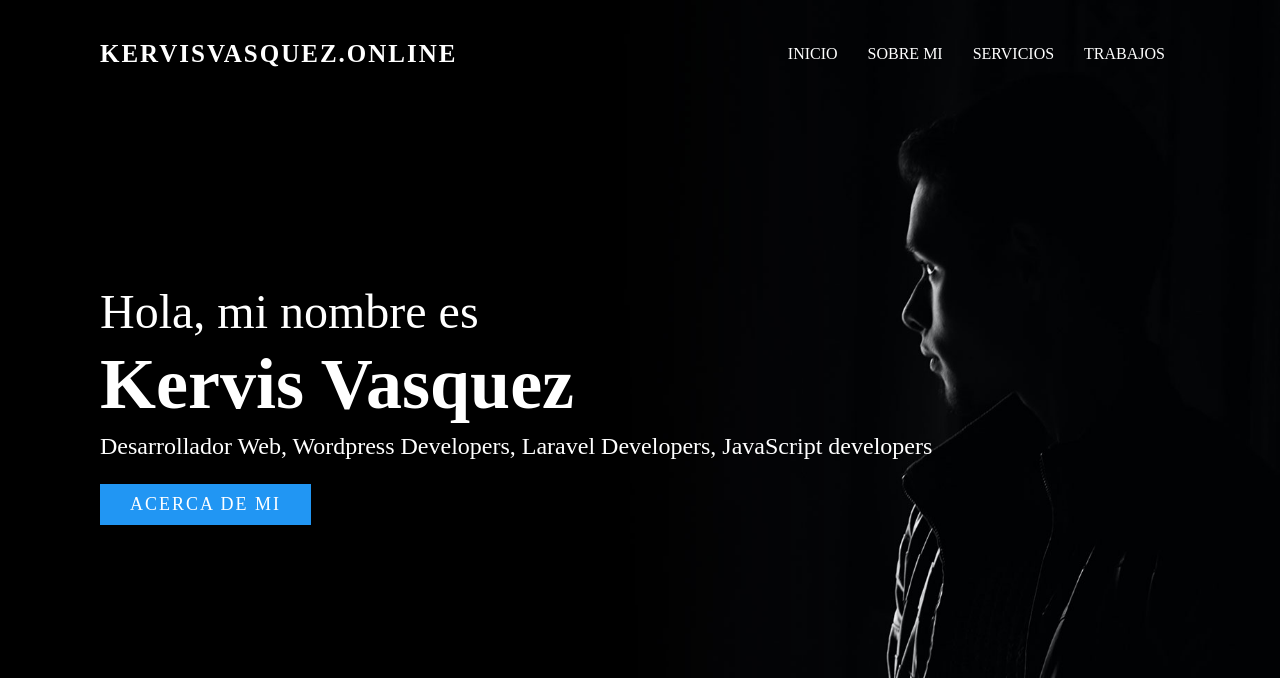
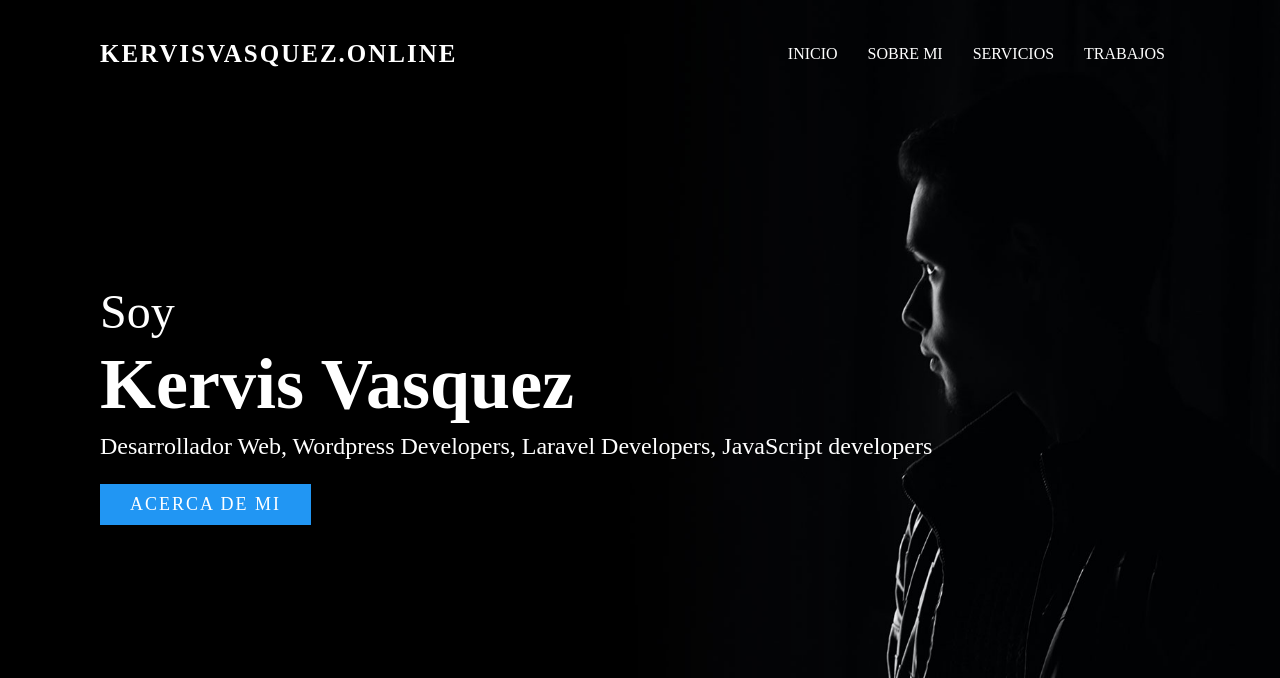
Before and after one commit to kervisvasquez1993/hosting, a plain HTML site: page index.html in a window 1280 px wide. Shown: the top 678 px of the page. Drawn offline with Linux system fonts and the light colour scheme; a web font is replaced by a local one.

Commit message:
cambiamos el slogan

```diff
--- a/index.html
+++ b/index.html
@@ -21,7 +21,7 @@
     </header>
     <section class="banner" id="home">
        <div class="txtBx">
-           <h2>Hola, mi nombre es <br> <span>Kervis Vasquez</span></h2>
+           <h2>Soy<br> <span>Kervis Vasquez</span></h2>
            <h3>Desarrollador Web, Wordpress Developers, Laravel Developers, JavaScript developers</h3>
            <a href="#sobre-mi" class="btn">Acerca de mi</a>
        </div>
```
